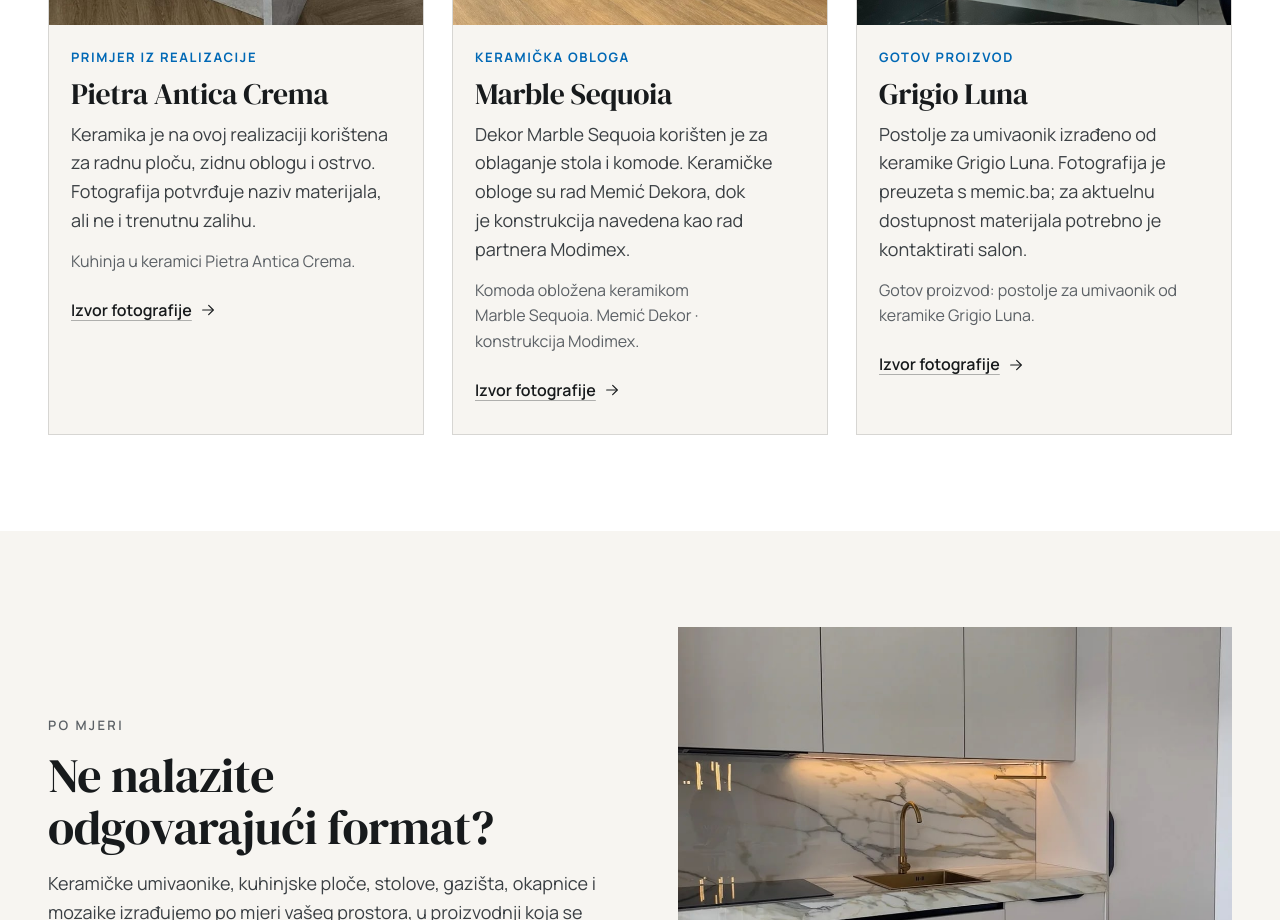
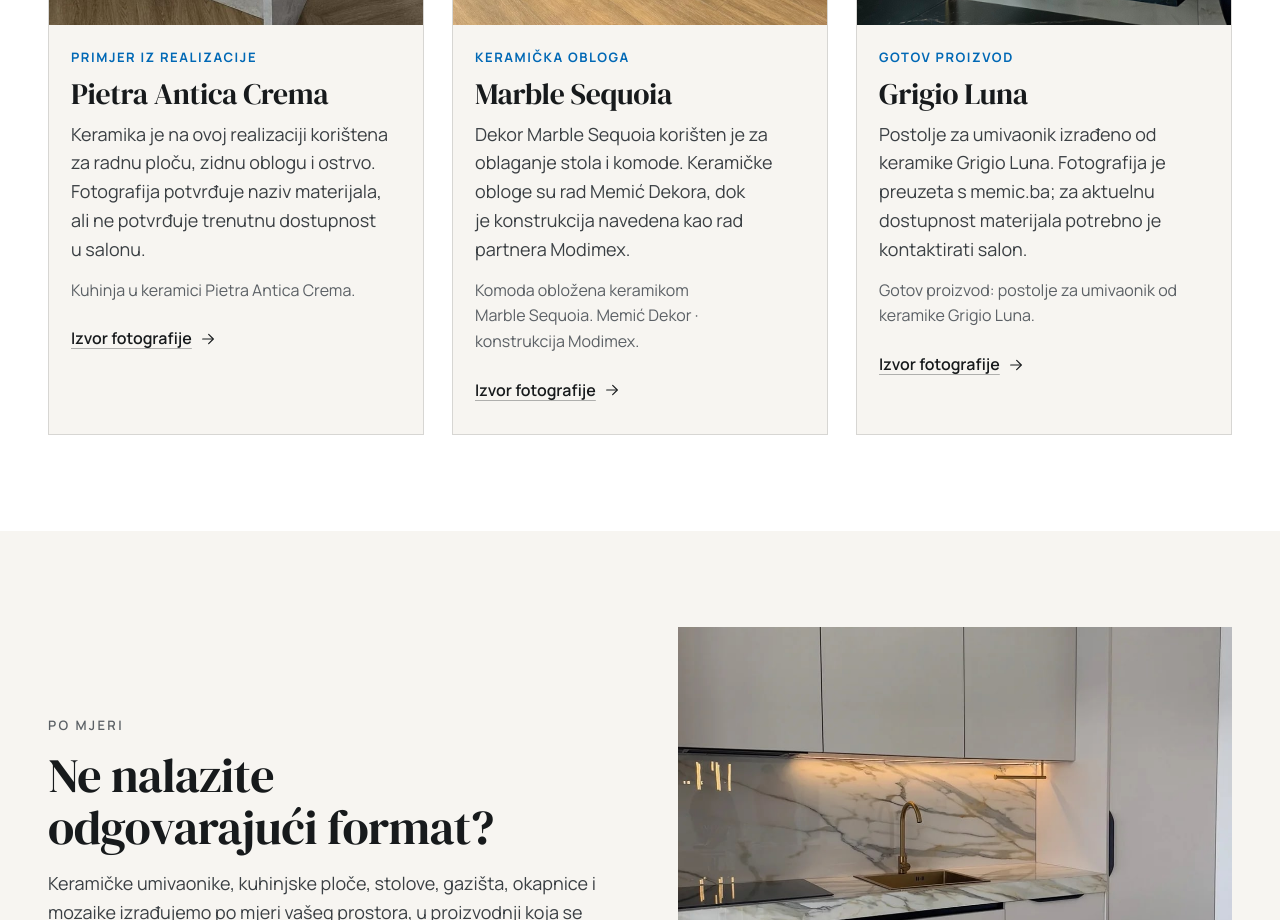
Before and after one commit to tvkuca1113-art/Memicdekor, a Next.js app: page /proizvodi in a window 1280 px wide. Shown: the part 3860-4780 px from the top of the page. Built offline with nearby package versions, Linux system fonts and the light colour scheme; no server answers.

Commit message:
Uskladi tekst proizvoda s pravilima o dostupnosti

```diff
--- a/src/content/offer.ts
+++ b/src/content/offer.ts
@@ -156,7 +156,7 @@ export const productHighlights: ProductHighlight[] = [
   {
     title: 'Pietra Antica Crema',
     eyebrow: 'Primjer iz realizacije',
-    text: 'Keramika je na ovoj realizaciji korištena za radnu ploču, zidnu oblogu i ostrvo. Fotografija potvrđuje naziv materijala, ali ne i trenutnu zalihu.',
+    text: 'Keramika je na ovoj realizaciji korištena za radnu ploču, zidnu oblogu i ostrvo. Fotografija potvrđuje naziv materijala, ali ne potvrđuje trenutnu dostupnost u salonu.',
     photo: 'kuhinjaCrema',
   },
   {
```
